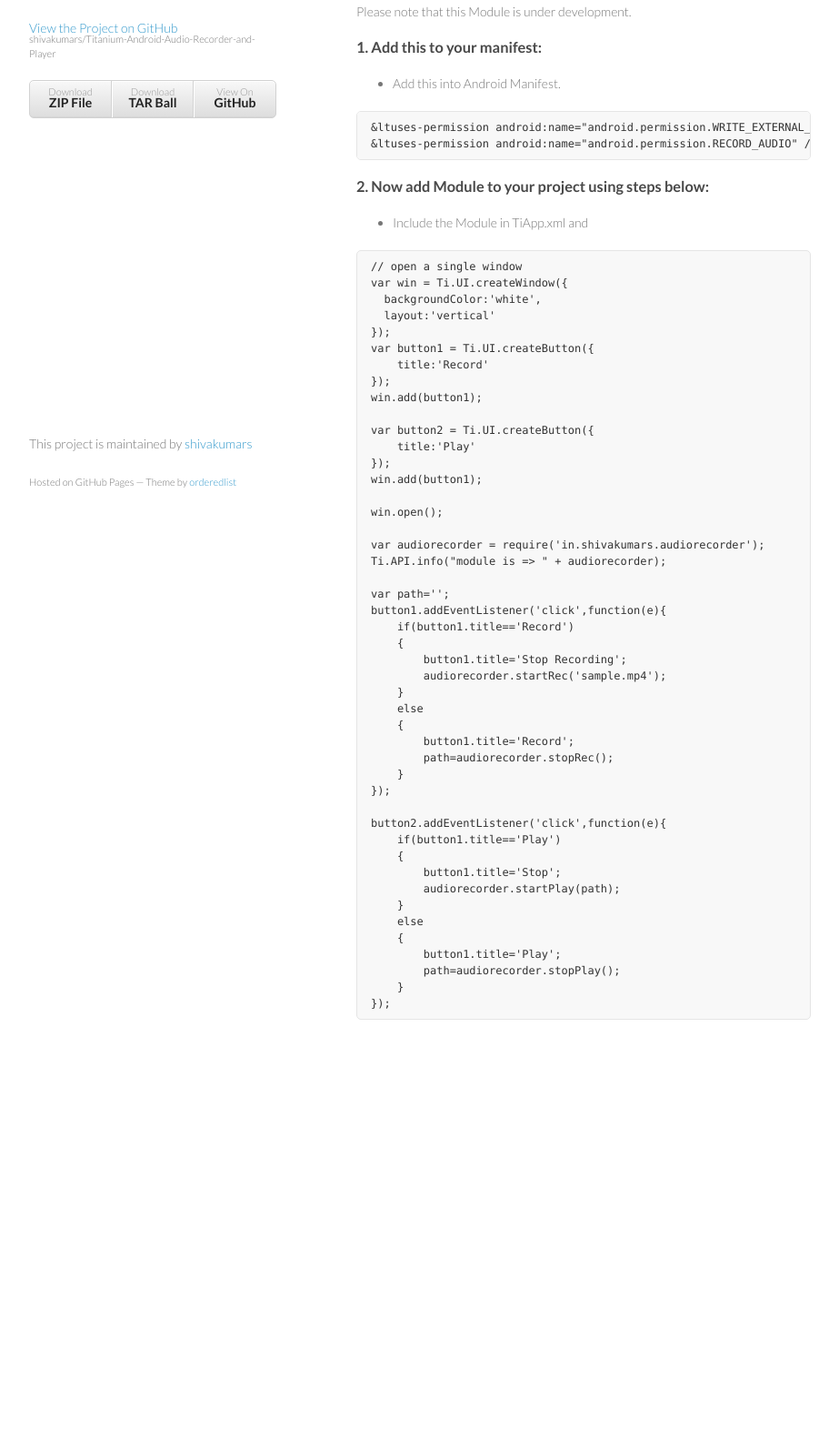
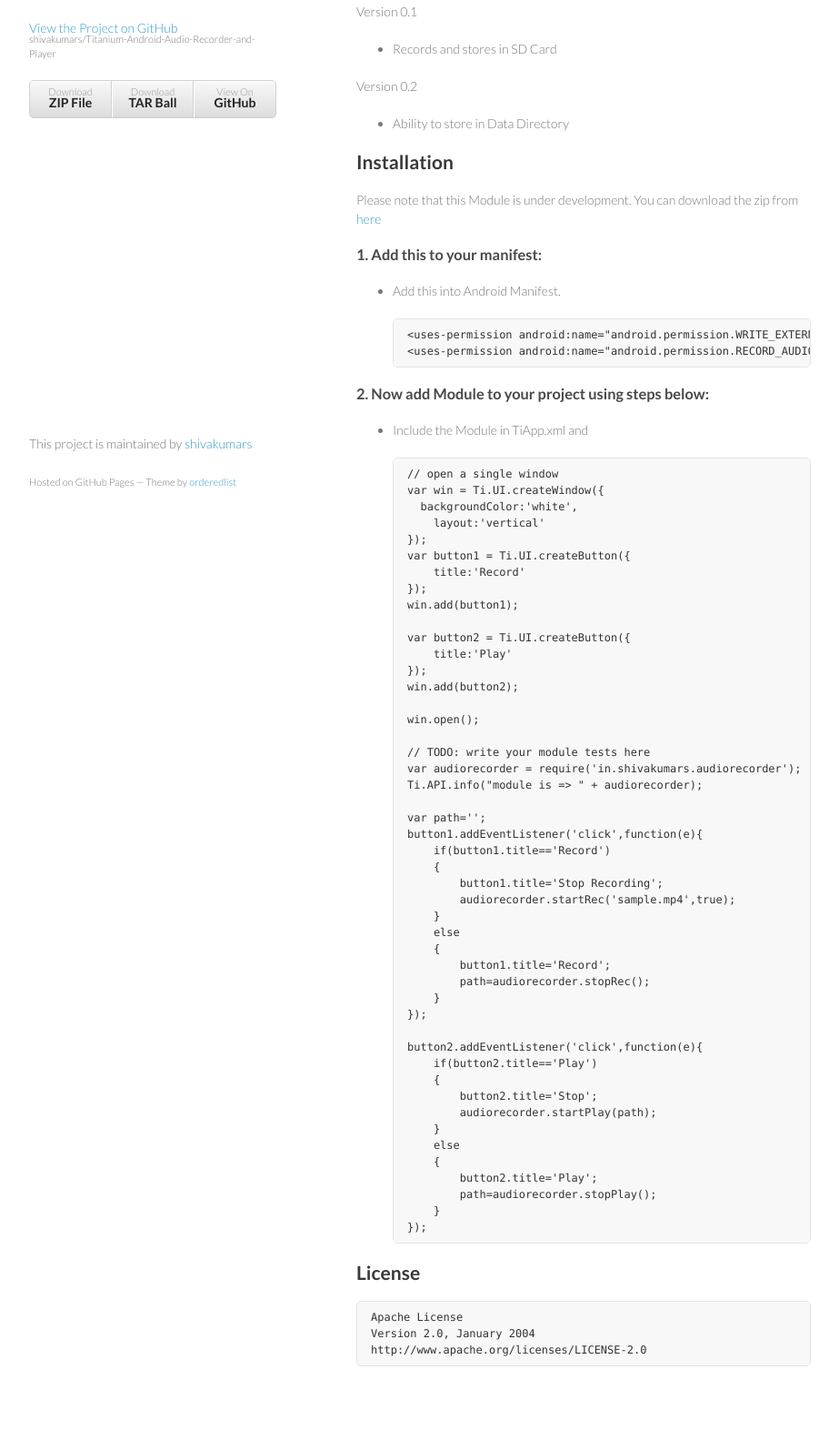
Before and after one commit to shivakumars/Titanium-Android-Audio-Recorder-and-Player, a plain HTML site: page index.html in a window 1280 px wide. Shown: the part 191-1763 px from the top of the page at 91% size, without its empty margins (178-1101 px from the left). Before the commit the page ends 1382 px from the top, so only its background shows below. Drawn offline with Linux system fonts and the light colour scheme.

Commit message:
Create gh-pages branch via GitHub

```diff
--- a/index.html
+++ b/index.html
@@ -34,30 +34,45 @@
 <p>Audio recorder and player for Titanium Android</p>
 
 <h2>
+<a name="change-log" class="anchor" href="#change-log"><span class="octicon octicon-link"></span></a>Change Log</h2>
+
+<p>Version 0.1</p>
+
+<ul>
+<li>Records and stores in SD Card</li>
+</ul><p>Version 0.2</p>
+
+<ul>
+<li>Ability to store in Data Directory</li>
+</ul><h2>
 <a name="installation" class="anchor" href="#installation"><span class="octicon octicon-link"></span></a>Installation</h2>
 
-<p>Please note that this Module is under development.</p>
+<p>Please note that this Module is under development. You can download the zip from <a href="http://bit.ly/19Zh1NP">here</a></p>
 
 <h3>
 <a name="1-add-this-to-your-manifest" class="anchor" href="#1-add-this-to-your-manifest"><span class="octicon octicon-link"></span></a>1. Add this to your manifest:</h3>
 
 <ul>
-<li>Add this into Android Manifest.</li>
-</ul><pre>
-&amp;ltuses-permission android:name="android.permission.WRITE_EXTERNAL_STORAGE" /&gt;
-&amp;ltuses-permission android:name="android.permission.RECORD_AUDIO" /&gt;
-</pre>
+<li>
+<p>Add this into Android Manifest.</p>
 
-<h3>
+<pre><code>&lt;uses-permission android:name="android.permission.WRITE_EXTERNAL_STORAGE" /&gt;
+&lt;uses-permission android:name="android.permission.RECORD_AUDIO" /&gt;
+</code></pre>
+
+<p></p>
+</li>
+</ul><h3>
 <a name="2-now-add-module-to-your-project-using-steps-below" class="anchor" href="#2-now-add-module-to-your-project-using-steps-below"><span class="octicon octicon-link"></span></a>2. Now add Module to your project using steps below:</h3>
 
 <ul>
-<li>Include the Module in TiApp.xml and</li>
-</ul><pre>
-// open a single window
+<li>
+<p>Include the Module in TiApp.xml and</p>
+
+<pre><code>// open a single window
 var win = Ti.UI.createWindow({
   backgroundColor:'white',
-  layout:'vertical'
+    layout:'vertical'
 });
 var button1 = Ti.UI.createButton({
     title:'Record'
@@ -67,10 +82,11 @@ win.add(button1);
 var button2 = Ti.UI.createButton({
     title:'Play'
 });
-win.add(button1);
+win.add(button2);
 
 win.open();
 
+// TODO: write your module tests here
 var audiorecorder = require('in.shivakumars.audiorecorder');
 Ti.API.info("module is =&gt; " + audiorecorder);
 
@@ -79,7 +95,7 @@ button1.addEventListener('click',function(e){
     if(button1.title=='Record')
     {
         button1.title='Stop Recording';
-        audiorecorder.startRec('sample.mp4');
+        audiorecorder.startRec('sample.mp4',true);
     }
     else
     {
@@ -89,18 +105,26 @@ button1.addEventListener('click',function(e){
 });
 
 button2.addEventListener('click',function(e){
-    if(button1.title=='Play')
+    if(button2.title=='Play')
     {
-        button1.title='Stop';
+        button2.title='Stop';
         audiorecorder.startPlay(path);
     }
     else
     {
-        button1.title='Play';
+        button2.title='Play';
         path=audiorecorder.stopPlay();
     }
 });
-</pre>
+</code></pre>
+</li>
+</ul><h2>
+<a name="license" class="anchor" href="#license"><span class="octicon octicon-link"></span></a>License</h2>
+
+<pre><code>Apache License
+Version 2.0, January 2004
+http://www.apache.org/licenses/LICENSE-2.0
+</code></pre>
       </section>
       <footer>
         <p>This project is maintained by <a href="https://github.com/shivakumars">shivakumars</a></p>
```
Also changed, not shown: params.json (+1 -1 lines).
